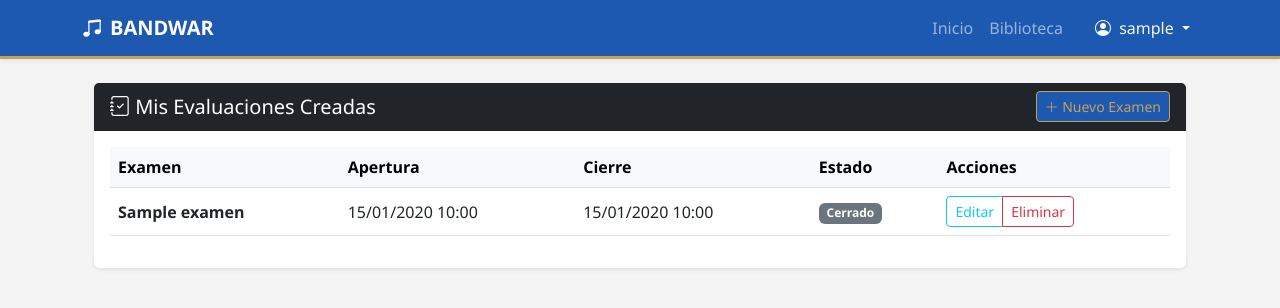
After one commit to Isaaac11/Bandwar-LMS, a Django app: page /academia/profesor/examenes/ in a window 1280 px wide. The commit adds this page. Shown: the top 308 px of the page. Run offline with Django 5.2, Linux system fonts and the light colour scheme; a user stored in the database is signed in; tables that the repository leaves empty hold one stand-in row (values such as "Sample post").

Commit message:
Subiendo proyecto Bandwar para análisis

```diff
--- a/banda/academia/models.py
+++ b/banda/academia/models.py
@@ -1,5 +1,8 @@
 from django.db import models
 from banda.usuarios.models import Usuario
+from django.conf import settings
+from django.core.validators import MinValueValidator, MaxValueValidator
+from django.utils import timezone
 
 class MaterialMultimedia(models.Model):
     TIPO_CHOICES = [
@@ -20,3 +23,59 @@ class MaterialMultimedia(models.Model):
     )
     def __str__(self):
         return f"{self.titulo} ({self.get_tipo_display()})"
+
+
+class Examen(models.Model):
+    titulo = models.CharField(max_length=200)
+    descripcion = models.TextField(blank=True)
+    creado_por = models.ForeignKey(settings.AUTH_USER_MODEL, on_delete=models.CASCADE, limit_choices_to={'rol': 'profesor'})
+
+    # Control de tiempo solicitado
+    fecha_inicio = models.DateTimeField(default=timezone.now)
+    fecha_fin = models.DateTimeField()
+    duracion_minutos = models.PositiveIntegerField(help_text="Duración máxima para responder una vez iniciado")
+
+    activa = models.BooleanField(default=True)
+
+    def __str__(self):
+        return self.titulo
+
+    @property
+    def esta_disponible(self):
+        ahora = timezone.now()
+        return self.fecha_inicio <= ahora <= self.fecha_fin
+
+class Pregunta(models.Model):
+    examen = models.ForeignKey(Examen, related_name='preguntas', on_delete=models.CASCADE)
+    texto = models.TextField()
+    puntos = models.DecimalField(max_digits=4, decimal_places=2, default=5.0) # Para llegar al 20
+
+    def __str__(self):
+        return f"{self.examen.titulo} - {self.texto[:50]}"
+
+class Opcion(models.Model):
+    pregunta = models.ForeignKey(Pregunta, related_name='opciones', on_delete=models.CASCADE)
+    texto = models.CharField(max_length=255)
+    es_correcta = models.BooleanField(default=False) # Esto servirá para la comparativa del estudiante
+
+    def __str__(self):
+        return self.texto
+
+class Resultado(models.Model):
+    examen = models.ForeignKey(Examen, on_delete=models.CASCADE)
+    estudiante = models.ForeignKey(settings.AUTH_USER_MODEL, on_delete=models.CASCADE)
+
+    # Escala 01-20 y soporte para NP (No Participó)
+    nota = models.DecimalField(
+        max_digits=4,
+        decimal_places=2,
+        null=True,
+        blank=True,
+        validators=[MinValueValidator(0), MaxValueValidator(20)]
+    )
+    no_participo = models.BooleanField(default=False) # El "NP" que mencionaste
+    fecha_completado = models.DateTimeField(auto_now_add=True)
+
+    def __str__(self):
+        estado = "NP" if self.no_participo else self.nota
+        return f"{self.estudiante.username} - {self.examen.titulo}: {estado}"
--- /dev/null
+++ b/banda/academia/templates/academia/profesor/gestion_evaluaciones.html
@@ -0,0 +1,57 @@
+{% extends 'base.html' %}
+
+{% block content %}
+<div class="container mt-4">
+    <div class="card shadow-sm border-0">
+        <div class="card-header bg-dark text-white d-flex justify-content-between align-items-center">
+            <h5 class="mb-0"><i class="bi bi-journal-check"></i> Mis Evaluaciones Creadas</h5>
+            <a href="{% url 'banda_academia:crear_examen' %}" class="btn btn-primary btn-sm">
+                <i class="bi bi-plus-lg"></i> Nuevo Examen
+            </a>
+        </div>
+        <div class="card-body">
+            <div class="table-responsive">
+                <table class="table table-hover align-middle">
+                    <thead class="table-light">
+                        <tr>
+                            <th>Examen</th>
+                            <th>Apertura</th>
+                            <th>Cierre</th>
+                            <th>Estado</th>
+                            <th>Acciones</th>
+                        </tr>
+                    </thead>
+                    <tbody>
+                        {% for examen in examenes %}
+                        <tr>
+                            <td><strong>{{ examen.titulo }}</strong></td>
+                            <td>{{ examen.fecha_inicio|date:"d/m/Y H:i" }}</td>
+                            <td>{{ examen.fecha_fin|date:"d/m/Y H:i" }}</td>
+                            <td>
+                                {% if examen.esta_disponible %}
+                                <span class="badge bg-success">Activo</span>
+                                {% else %}
+                                <span class="badge bg-secondary">Cerrado</span>
+                                {% endif %}
+                            </td>
+                            <td>
+                                <div class="btn-group">
+                                    <a href="#" class="btn btn-outline-info btn-sm">Editar</a>
+                                    <a href="#" class="btn btn-outline-danger btn-sm">Eliminar</a>
+                                </div>
+                            </td>
+                        </tr>
+                        {% empty %}
+                        <tr>
+                            <td colspan="5" class="text-center py-4 text-muted">
+                                No has creado ninguna evaluación todavía.
+                            </td>
+                        </tr>
+                        {% endfor %}
+                    </tbody>
+                </table>
+            </div>
+        </div>
+    </div>
+</div>
+{% endblock %}
--- a/banda/academia/templates/lms/dashboard_estudiante.html
+++ b/banda/academia/templates/lms/dashboard_estudiante.html
@@ -1,4 +1,4 @@
-{% extends 'base.html' %}
+{% extends 'usuarios/base.html' %}
 
 {% block content %}
 <div class="row mt-4">
--- a/banda/academia/templates/lms/dashboard_profesor.html
+++ b/banda/academia/templates/lms/dashboard_profesor.html
@@ -1,4 +1,4 @@
-{% extends 'base.html' %}
+{% extends 'usuarios/base.html' %}
 
 {% block content %}
 <div class="container mt-4">
--- a/banda/academia/templates/lms/multimedia_list.html
+++ b/banda/academia/templates/lms/multimedia_list.html
@@ -1,4 +1,4 @@
-{% extends 'base.html' %}
+{% extends 'usuarios/base.html' %}
 
 {% block content %}
 <div class="container mt-4">
--- a/banda/academia/templates/lms/subir_material.html
+++ b/banda/academia/templates/lms/subir_material.html
@@ -1,4 +1,4 @@
-{% extends 'base.html' %}
+{% extends 'usuarios/base.html' %}
 
 {% block content %}
 <div class="row justify-content-center mt-5">
--- a/banda/academia/urls.py
+++ b/banda/academia/urls.py
@@ -8,4 +8,6 @@ urlpatterns = [
     path('multimedia/', views.lista_multimedia, name='lista_multimedia'),
     path('subir/', views.subir_material, name='subir_material'),
     path('eliminar/<int:material_id>/', views.eliminar_material, name='eliminar_material'),
+    path('profesor/examenes/nuevo/', views.crear_examen, name='crear_examen'),
+    path('profesor/examenes/', views.lista_examenes, name='lista_examenes'),
 ]
--- a/banda/academia/views.py
+++ b/banda/academia/views.py
@@ -4,6 +4,8 @@ from django.contrib import messages
 from .models import MaterialMultimedia
 from .forms import MaterialMultimediaForm
 from django.contrib.auth import get_user_model
+from .models import Examen
+from .forms import ExamenForm
 
 def es_profesor(user):
     return user.rol == 'profesor'
@@ -56,3 +58,29 @@ def eliminar_material(request, material_id):
     if request.method == 'POST':
         material.delete()
     return redirect('banda_academia:lista_multimedia')
+
+@login_required
+def lista_examenes(request): # <-- Quítale el "_profesor" para que coincida con el urls.py
+    if request.user.rol != 'profesor':
+        return redirect('banda_usuarios:home')
+
+    # Ojo aquí: tenías "eexamenes" con doble 'e', corrígelo a "examenes"
+    examenes = Examen.objects.filter(creado_por=request.user).order_by('-fecha_inicio')
+    return render(request, 'academia/profesor/gestion_evaluaciones.html', {'examenes': examenes})
+
+@login_required
+def crear_examen(request):
+    if request.user.rol != 'profesor':
+        return redirect('banda_usuarios:home')
+
+    if request.method == 'POST':
+        form = ExamenForm(request.POST)
+        if form.is_valid():
+            examen = form.save(commit=False)
+            examen.creado_por = request.user
+            examen.save()
+            return redirect('banda_academia:lista_examenes')
+    else:
+        form = ExamenForm()
+
+    return render(request, 'academia/profesor/crear_examen.html', {'form': form})
--- a/banda/usuarios/templates/usuarios/completar_perfil.html
+++ b/banda/usuarios/templates/usuarios/completar_perfil.html
@@ -1,4 +1,4 @@
-{% extends 'base.html' %}
+{% extends 'usuarios/base.html' %}
 
 {% block content %}
 <div class="row justify-content-center mt-4">
--- a/banda/usuarios/templates/usuarios/login.html
+++ b/banda/usuarios/templates/usuarios/login.html
@@ -1,4 +1,4 @@
-{% extends 'base.html' %}
+{% extends 'usuarios/base.html' %}
 
 {% block content %}
 <div class="row justify-content-center mt-5">
--- a/banda/usuarios/templates/usuarios/profesor/lista_estudiantes.html
+++ b/banda/usuarios/templates/usuarios/profesor/lista_estudiantes.html
@@ -1,4 +1,4 @@
-{% extends 'base.html' %}
+{% extends 'usuarios/base.html' %}
 
 {% block content %}
 <div class="container mt-4">
--- a/banda/usuarios/templates/usuarios/registrar_estudiante.html
+++ b/banda/usuarios/templates/usuarios/registrar_estudiante.html
@@ -1,4 +1,4 @@
-{% extends 'base.html' %}
+{% extends 'usuarios/base.html' %}
 
 {% block content %}
 <div class="row justify-content-center mt-4">
```
Also changed, not shown: banda/academia/admin.py (added, +14 -0 lines), banda/academia/forms.py (+13 -0 lines), banda/academia/templates/academia/profesor/crear_examen.html (added, +25 -0 lines), banda/academia/templates/academia/profesor/lista_examenes.html (added, +52 -0 lines), banda/usuarios/templates/usuarios/profesor/home.html (+5 -2 lines), banda/academia/migrations/0002_examen_pregunta_opcion_resultado.py (added), banda/usuarios/templates/usuarios/estudiante/home.html (renamed from banda/usuarios/templates/usuarios/estudiantes/home.html), templates/base.html (renamed from banda/usuarios/templates/usuarios/base.html).
